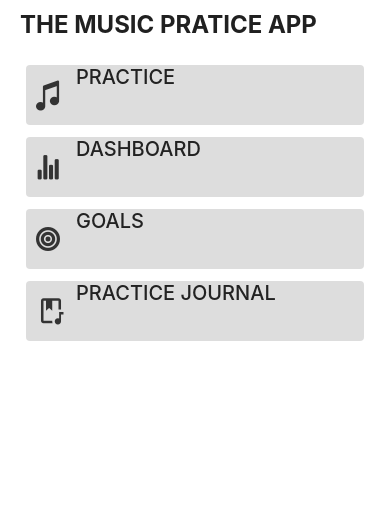
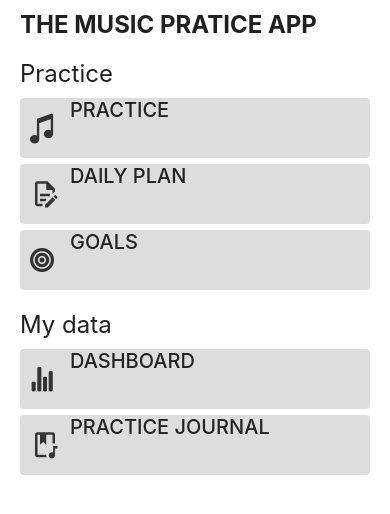
Before and after one commit to amypellegrini/mpapp, a React Native app: screen / in a window 390 px wide. Shown: the top 514 px of the page. Built offline with nearby package versions, Linux system fonts and the light colour scheme.

Commit message:
feat: organize menu

```diff
--- a/screens/PracticeSchedule.tsx
+++ b/screens/DailyPlan.tsx
@@ -7,7 +7,7 @@ function PracticeSchedule() {
   return (
     <Container>
       <Main>
-        <Title>Practice schedule</Title>
+        <Title>Daily plan</Title>
       </Main>
     </Container>
   );
--- a/screens/Welcome.tsx
+++ b/screens/Welcome.tsx
@@ -1,7 +1,7 @@
 import 'react-native-get-random-values';
 
 import React from 'react';
-import {StyleSheet} from 'react-native';
+import {StyleSheet, Text, useColorScheme} from 'react-native';
 import FontistoIcon from 'react-native-vector-icons/Fontisto';
 import FoundationIcon from 'react-native-vector-icons/Foundation';
 import IoniconsIcon from 'react-native-vector-icons/Ionicons';
@@ -12,12 +12,29 @@ import Title from './components/title';
 import Button from './components/button';
 import {Navigation} from 'react-native-navigation';
 import Main from './components/main';
+import commonStyles from './components/commonStyles';
+
+const H2 = ({children}) => {
+  const isDarkMode = useColorScheme() === 'dark';
+  return (
+    <Text
+      style={[
+        commonStyles.h2,
+        {
+          color: isDarkMode ? '#EFEFEF' : '#202020',
+        },
+      ]}>
+      {children}
+    </Text>
+  );
+};
 
 const Welcome = ({componentId}) => {
   return (
     <Container>
       <Main>
         <Title>The Music Pratice App</Title>
+        <H2>Practice</H2>
         <Button
           title="Practice"
           style={styles.iconButton}
@@ -37,23 +54,23 @@ const Welcome = ({componentId}) => {
         </Button>
         <Button
           style={styles.iconButton}
-          title="Dashboard"
+          title="Daily plan"
           onPress={() => {
             Navigation.push(componentId, {
               component: {
-                name: 'com.myApp.Dashboard',
+                name: 'com.myApp.DailyPlan',
               },
             });
           }}>
-          <IoniconsIcon
+          <MaterialCommunityIcon
             style={styles.icon}
-            name="stats-chart"
+            name="file-document-edit-outline"
             color="#333333"
-            size={26}
+            size={30}
           />
         </Button>
         <Button
-          style={styles.iconButton}
+          style={[styles.iconButton, commonStyles.mb20]}
           title="Goals"
           onPress={() => {
             Navigation.push(componentId, {
@@ -70,8 +87,27 @@ const Welcome = ({componentId}) => {
           />
         </Button>
 
+        <H2>My data</H2>
         <Button
           style={styles.iconButton}
+          title="Dashboard"
+          onPress={() => {
+            Navigation.push(componentId, {
+              component: {
+                name: 'com.myApp.Dashboard',
+              },
+            });
+          }}>
+          <IoniconsIcon
+            style={styles.icon}
+            name="stats-chart"
+            color="#333333"
+            size={26}
+          />
+        </Button>
+
+        <Button
+          style={[styles.iconButton]}
           title="Practice journal"
           onPress={() => {
             Navigation.push(componentId, {
@@ -82,8 +118,6 @@ const Welcome = ({componentId}) => {
           }}>
           <MaterialCommunityIcon
             style={styles.icon}
-            // name="book-open-page-variant"
-            // name="file-document-edit-outline"
             name="book-music-outline"
             color="#333333"
             size={30}
--- a/screens/components/button/Button.tsx
+++ b/screens/components/button/Button.tsx
@@ -1,5 +1,6 @@
 import React from 'react';
 import {Pressable, PressableProps, StyleSheet, Text} from 'react-native';
+import commonStyles from '../commonStyles';
 
 interface ButtonProps extends PressableProps {
   title: string;
@@ -21,7 +22,9 @@ const Button: React.FC<ButtonProps> = ({title, style, children, ...props}) => {
   };
 
   return (
-    <Pressable style={[styles.button, ...resolvedStyles]} {...props}>
+    <Pressable
+      style={[commonStyles.mb6, styles.button, ...resolvedStyles]}
+      {...props}>
       <Text style={styles.text}>{title}</Text>
       {renderChildren()}
     </Pressable>
@@ -38,7 +41,6 @@ const ButtonRight = (props: ButtonProps) => {
 
 const styles = StyleSheet.create({
   button: {
-    margin: 6,
     borderRadius: 4,
     height: 60,
     backgroundColor: '#DDDDDD',
--- a/screens/components/commonStyles.ts
+++ b/screens/components/commonStyles.ts
@@ -1,18 +1,38 @@
 import {StyleSheet} from 'react-native';
 
 const commonStyles = StyleSheet.create({
+  h2: {
+    fontSize: 24,
+    marginBottom: 10,
+  },
   h4: {
     fontSize: 16,
     fontWeight: 'bold',
-    color: '#EFEFEF',
     marginBottom: 5,
   },
   h6: {
-    color: '#EFEFEF',
     fontWeight: 'bold',
+  },
+  m6: {
+    margin: 6,
+  },
+  mr6: {
+    marginRight: 6,
+  },
+  ml6: {
+    marginLeft: 6,
+  },
+  mt6: {
+    marginTop: 6,
+  },
+  mb6: {
+    marginBottom: 6,
   },
   mb10: {
     marginBottom: 10,
+  },
+  mb20: {
+    marginBottom: 20,
   },
   textCenter: {
     textAlign: 'center',
```
Also changed, not shown: index.js (+2 -5 lines), screens/PracticeMenu.tsx (+0 -10 lines).
